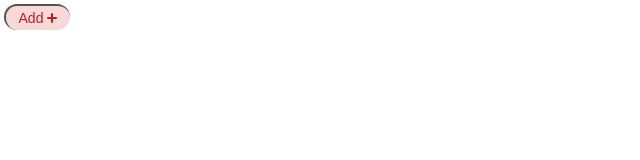
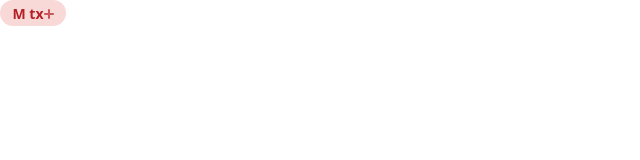
Before and after one commit to pratapshiv1992/react-generic-components, a React (Create React App) app: page / in a window 1280 px wide. Shown: the top 160 px of the page, without its empty margins (0-640 px from the left). Built offline with nearby package versions, Linux system fonts and the light colour scheme.

Commit message:
style fixed.

```diff
--- a/src/App.js
+++ b/src/App.js
@@ -5,7 +5,7 @@ import  AddIcon from './assets/AddIcon';
 function App(props) {
     return (
         <div>
-            <ChipButton label="Add" disabled={false} ><AddIcon /></ChipButton>
+            <ChipButton label="M tx" disabled={false} ><AddIcon /></ChipButton>
         </div>
     );
 }
--- a/src/assets/AddIcon.jsx
+++ b/src/assets/AddIcon.jsx
@@ -1,10 +1,9 @@
 import React from 'react'
 
 const AddIcon = props => (
-    <svg width={10} height={10} {...props}>
+    <svg className="chip-button-icon" width={10} height={10} {...props}>
         <path
             d="M4 9V6H1a1 1 0 01-1-1 1 1 0 011-1h3V1a1 1 0 011-1 1 1 0 011 1v3h3a1 1 0 011 1 1 1 0 01-1 1H6v3a1 1 0 01-1 1 1 1 0 01-1-1z"
-            fill="#b52026"
         />
     </svg>
 )
--- a/src/common/Button.jsx
+++ b/src/common/Button.jsx
@@ -3,7 +3,7 @@ import '../styles/index.css';
 
 export const ChipButton = ({name, label, onClick, children, disabled, onMouseOver, onMouseOut}) => {
     return (
-        <button
+        <button style={{width:66, height:26 }}
             name={name} className="chip-button" disabled={disabled}
             onClick={onClick} onMouseOver={onMouseOver} onMouseOut={onMouseOut}>
             <span className="chip-button-label">{label}</span>{children}
--- a/src/styles/index.css
+++ b/src/styles/index.css
@@ -1,18 +1,43 @@
 .chip-button {
-    width: 66px;
-    height: 26px;
     background: #F8D9D7 0% 0% no-repeat padding-box;
+    border-radius: 13px;
     opacity: 1;
-    border-radius: 13px;
-    margin: 4px;
-    border-bottom-width: 0px;
-    border-right-width: 0px;
+    border: none;
 }
 
-button:focus { outline: none; }
+.chip-button-icon{
+    background: transparent 0% 0% no-repeat padding-box;
+    opacity: 0.7;
+    fill: #B52026
+}
 
 .chip-button-label {
+    font-size: 14px;
+    font-weight: bold;
+    font-family: 'Open Sans';
+    letter-spacing: 0;
     color: #B52026;
-    font-size: 14px;
-    padding-right: 4px;
 }
+
+.chip-button:disabled .chip-button-icon{
+    fill:  #FFFFFF;
+}
+
+.chip-button:disabled {
+    border: none !important;
+    background: #C0C0C0 0% 0% no-repeat padding-box;
+}
+
+.chip-button:disabled .chip-button-label {
+    color: #FFFFFF;
+}
+
+
+.chip-button:hover {
+    border: 1px solid #B52026;
+}
+
+.chip-button:active {
+    opacity: .7;
+    border: 1px solid #B52026B3;
+  }
```
